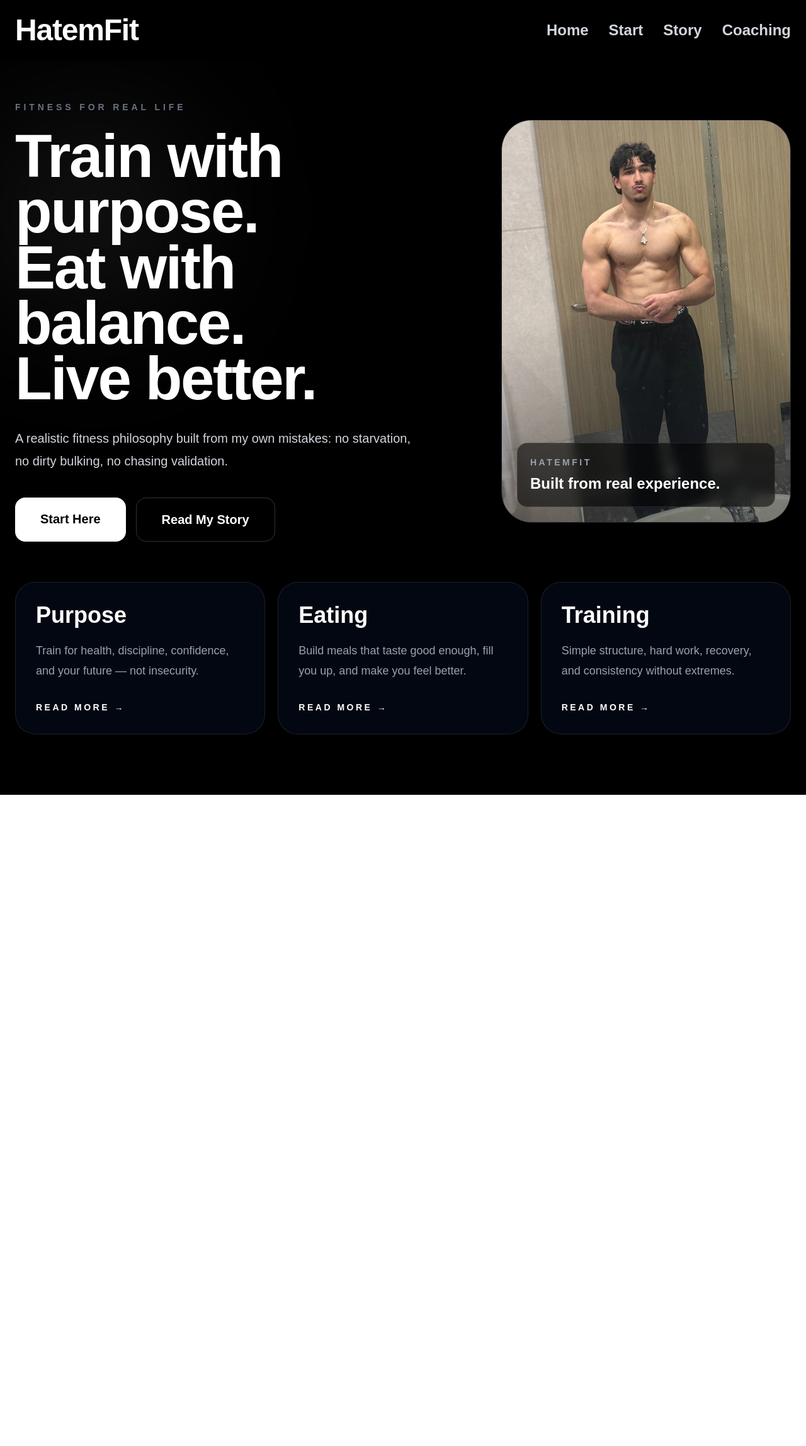
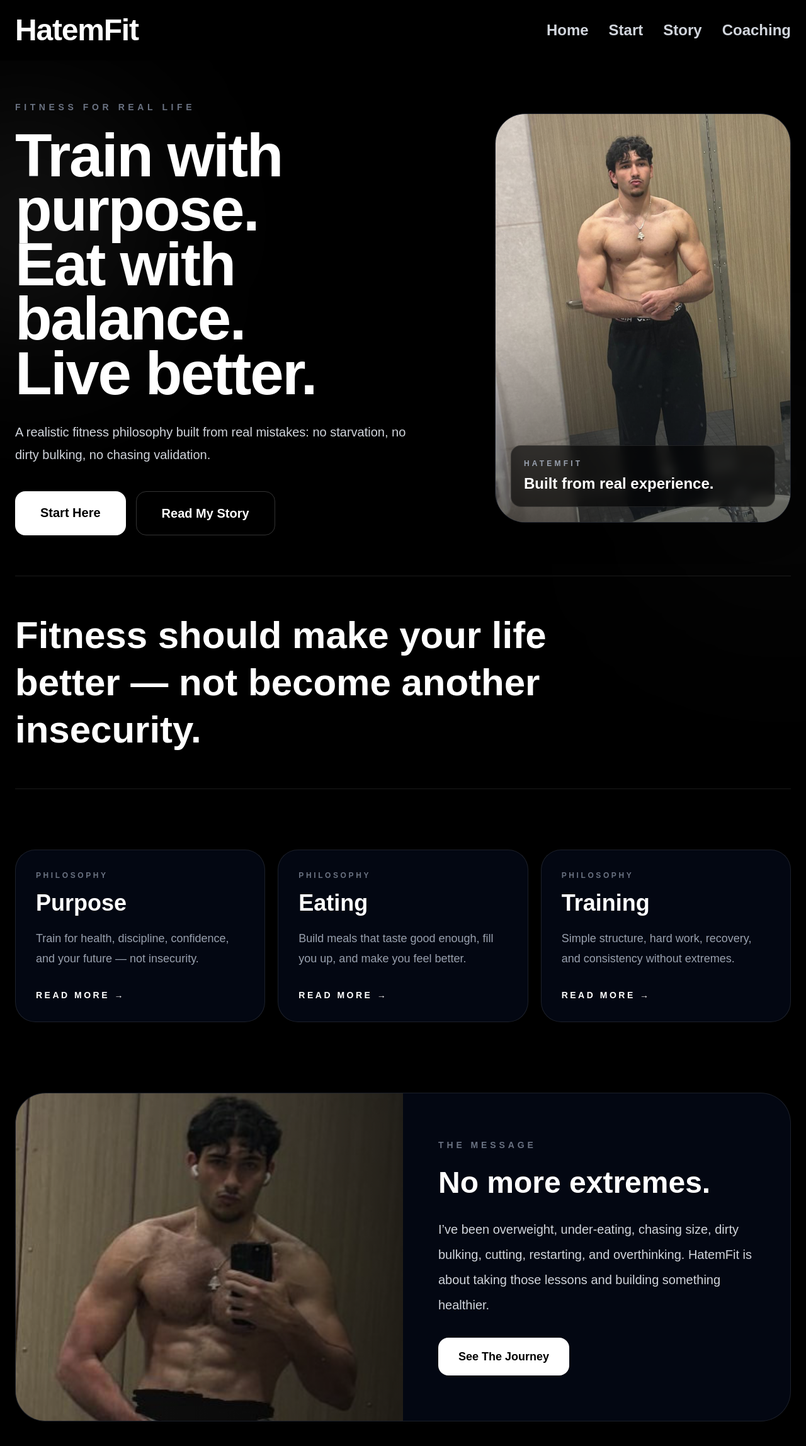
Before and after one commit to HatemCodes/HatemFit, a Next.js app: page / in a window 1280 px wide. Shown: the top 2296 px of the page at 63% size. Before the commit the page ends 1262 px from the top, so only its background shows below. Built offline with nearby package versions, Linux system fonts and the light colour scheme.

Commit message:
Refine homepage branding

```diff
--- a/app/page.tsx
+++ b/app/page.tsx
@@ -7,15 +7,16 @@
     <main className="min-h-screen overflow-hidden bg-black text-white">
       <Navbar />
 
-      <section className="relative mx-auto grid min-h-[82vh] max-w-7xl items-center gap-14 px-6 py-16 md:grid-cols-[1fr_0.85fr]">
-        <div className="absolute left-0 top-24 -z-0 h-72 w-72 rounded-full bg-white/10 blur-[120px]" />
+      <section className="relative mx-auto grid min-h-[84vh] max-w-7xl items-center gap-16 px-6 py-16 md:grid-cols-[1fr_0.85fr]">
+        <div className="absolute left-[-120px] top-24 h-80 w-80 rounded-full bg-white/10 blur-[130px]" />
+        <div className="absolute bottom-0 right-[-120px] h-80 w-80 rounded-full bg-white/5 blur-[140px]" />
 
         <div className="relative z-10">
-          <p className="mb-6 text-sm font-bold uppercase tracking-[0.35em] text-gray-500">
+          <p className="mb-6 text-sm font-black uppercase tracking-[0.4em] text-gray-500">
             Fitness for real life
           </p>
 
-          <h1 className="max-w-4xl text-6xl font-black leading-[0.92] tracking-tight md:text-8xl">
+          <h1 className="max-w-5xl text-6xl font-black leading-[0.9] tracking-tight md:text-8xl">
             Train with purpose.
             <br />
             Eat with balance.
@@ -24,8 +25,8 @@
           </h1>
 
           <p className="mt-8 max-w-2xl text-xl leading-9 text-gray-300">
-            A realistic fitness philosophy built from my own mistakes:
-            no starvation, no dirty bulking, no chasing validation.
+            A realistic fitness philosophy built from real mistakes: no
+            starvation, no dirty bulking, no chasing validation.
           </p>
 
           <div className="mt-10 flex flex-col gap-4 sm:flex-row">
@@ -46,7 +47,7 @@
         </div>
 
         <div className="relative z-10 hidden md:block">
-          <div className="relative ml-auto h-[640px] w-full max-w-[460px] overflow-hidden rounded-[3rem] border border-white/10 bg-gray-950 shadow-2xl">
+          <div className="relative ml-auto h-[650px] w-full max-w-[470px] overflow-hidden rounded-[3rem] border border-white/10 bg-gray-950 shadow-2xl">
             <Image
               src="/story/hero.jpg"
               alt="HatemFit lifestyle"
@@ -55,10 +56,10 @@
               priority
             />
 
-            <div className="absolute inset-0 bg-gradient-to-t from-black/50 via-transparent to-transparent" />
+            <div className="absolute inset-0 bg-gradient-to-t from-black/60 via-black/5 to-transparent" />
 
-            <div className="absolute bottom-6 left-6 right-6 rounded-2xl border border-white/10 bg-black/55 p-5 backdrop-blur">
-              <p className="text-sm font-semibold uppercase tracking-[0.25em] text-gray-400">
+            <div className="absolute bottom-6 left-6 right-6 rounded-2xl border border-white/10 bg-black/60 p-5 backdrop-blur">
+              <p className="text-xs font-bold uppercase tracking-[0.35em] text-gray-400">
                 HatemFit
               </p>
               <p className="mt-2 text-2xl font-black">
@@ -69,7 +70,16 @@
         </div>
       </section>
 
-      <section className="mx-auto grid max-w-7xl gap-5 px-6 pb-24 md:grid-cols-3">
+      <section className="mx-auto max-w-7xl px-6 pb-24">
+        <div className="border-y border-white/10 py-14">
+          <p className="max-w-5xl text-4xl font-black leading-tight md:text-6xl">
+            Fitness should make your life better — not become another
+            insecurity.
+          </p>
+        </div>
+      </section>
+
+      <section className="mx-auto grid max-w-7xl gap-5 px-6 pb-28 md:grid-cols-3">
         {[
           {
             title: "Purpose",
@@ -92,7 +102,11 @@
             href={card.link}
             className="group rounded-[2rem] border border-white/10 bg-gray-950 p-8 transition hover:-translate-y-1 hover:border-white/30 hover:bg-white hover:text-black"
           >
-            <h2 className="text-4xl font-black">{card.title}</h2>
+            <p className="text-xs font-bold uppercase tracking-[0.3em] text-gray-500 group-hover:text-black/50">
+              Philosophy
+            </p>
+
+            <h2 className="mt-4 text-4xl font-black">{card.title}</h2>
 
             <p className="mt-5 text-lg leading-8 text-gray-400 group-hover:text-black/70">
               {card.text}
@@ -104,6 +118,43 @@
           </Link>
         ))}
       </section>
+
+      <section className="mx-auto max-w-7xl px-6 pb-32">
+        <div className="grid overflow-hidden rounded-[3rem] border border-white/10 bg-gray-950 md:grid-cols-2">
+          <div className="relative min-h-[520px]">
+            <Image
+              src="/story/age-20-1.jpg"
+              alt="Current HatemFit progress"
+              fill
+              className="object-cover"
+            />
+            <div className="absolute inset-0 bg-gradient-to-r from-transparent to-black/70" />
+          </div>
+
+          <div className="flex flex-col justify-center p-8 md:p-14">
+            <p className="text-sm font-black uppercase tracking-[0.35em] text-gray-500">
+              The message
+            </p>
+
+            <h2 className="mt-5 text-5xl font-black leading-tight">
+              No more extremes.
+            </h2>
+
+            <p className="mt-6 text-xl leading-10 text-gray-300">
+              I’ve been overweight, under-eating, chasing size, dirty bulking,
+              cutting, restarting, and overthinking. HatemFit is about taking
+              those lessons and building something healthier.
+            </p>
+
+            <Link
+              href="/about"
+              className="mt-8 w-fit rounded-2xl bg-white px-8 py-4 text-lg font-black text-black transition hover:bg-gray-200"
+            >
+              See The Journey
+            </Link>
+          </div>
+        </div>
+      </section>
     </main>
   );
 }
```
